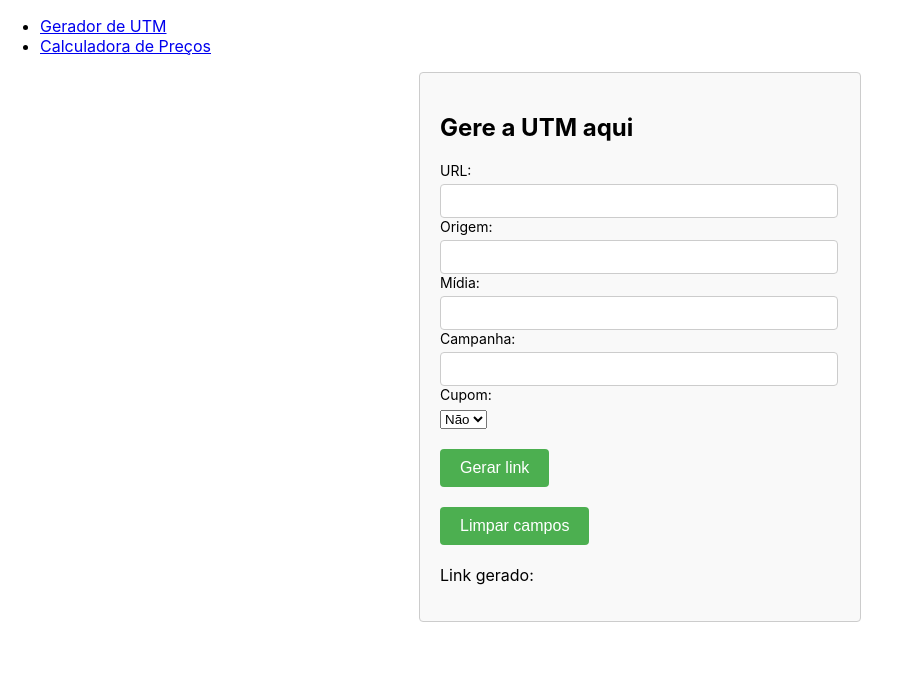
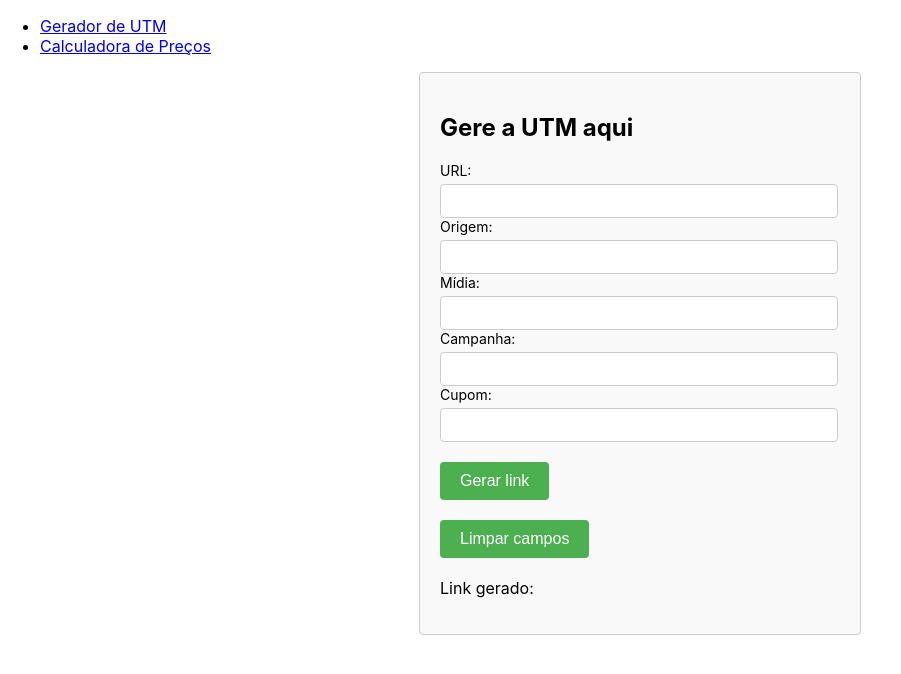
Before and after one commit to Igor1788/PricingCalc, a React (Create React App) app: page /gerador-utm in a window 1280 px wide. Shown: the top 674 px of the page, without its empty margins (0-901 px from the left). Built offline with nearby package versions, Linux system fonts and the light colour scheme.

Commit message:
Add cupom function to concatenate the itens with no error

```diff
--- a/src/components/FormUTM.tsx
+++ b/src/components/FormUTM.tsx
@@ -6,15 +6,15 @@ const FormUtm = () => {
   const [origem, setOrigem] = useState('');
   const [midia, setMidia] = useState('');
   const [campanha, setCampanha] = useState('');
-  const [cupom, setCupom] = useState(false);
+  const [cupom, setCupom] = useState('');
   const [linkGerado, setLinkGerado] = useState('');
-  const [linkCopiado, setLinkCopiado] = useState(false); // Adicionado para controlar se o link foi copiado
+  const [linkCopiado, setLinkCopiado] = useState(false);
 
   const handleGenerateLink = () => {
-    let base = cupom ? `${url}&` : `${url}?`;
+    let base = cupom ? `${url}?voucher=${cupom}&` : `${url}?`;
     base += `utm_source=${origem}&utm_medium=${midia}&utm_campaign=${campanha}`;
     setLinkGerado(base);
-    setLinkCopiado(false); // Resetamos a variável linkCopiado
+    setLinkCopiado(false);
   };
 
   const handleCopyLink = async () => {
@@ -27,14 +27,17 @@ const FormUtm = () => {
       }
     }
   }
+
   const handleClearFields = () => {
     setUrl('');
     setOrigem('');
     setMidia('');
     setCampanha('');
-    setCupom(false);
+    setCupom('');
     setLinkGerado('');
     setLinkCopiado(false);
+    console.log('Estou testando a zerada');
+
   }
 
   return (
@@ -42,22 +45,19 @@ const FormUtm = () => {
       <h2>Gere a UTM aqui</h2>
       <div className="input-container">
         <label>URL: </label>
-        <input type="text" onChange={(e) => setUrl(e.target.value)} />
+        <input type="text" value={url} onChange={(e) => setUrl(e.target.value)} />
 
         <label>Origem: </label>
-        <input type="text" onChange={(e) => setOrigem(e.target.value)} />
+        <input type="text" value={origem} onChange={(e) => setOrigem(e.target.value)} />
 
         <label>Mídia: </label>
-        <input type="text" onChange={(e) => setMidia(e.target.value)} />
+        <input type="text" value={midia} onChange={(e) => setMidia(e.target.value)} />
 
         <label>Campanha: </label>
-        <input type="text" onChange={(e) => setCampanha(e.target.value)} />
+        <input type="text" value={campanha} onChange={(e) => setCampanha(e.target.value)} />
 
         <label>Cupom: </label>
-        <select onChange={(e) => setCupom(e.target.value === 'sim')}>
-          <option value="não">Não</option>
-          <option value="sim">Sim</option>
-        </select>
+        <input type="text" value={cupom} onChange={(e) => setCupom(e.target.value)} />
 
         <button onClick={handleGenerateLink}>Gerar link</button>
         <button onClick={handleClearFields}>Limpar campos</button>
@@ -65,8 +65,8 @@ const FormUtm = () => {
 
       <div className='result-container'>
         <p
-          onClick={handleCopyLink} // Adicionado evento de click para copiar o link
-          style={{cursor: "pointer"}} // Adicionado para mudar o cursor quando passar o mouse sobre o link
+          onClick={handleCopyLink}
+          style={{cursor: "pointer"}}
         >
           Link gerado: {linkGerado}
         </p>
```
